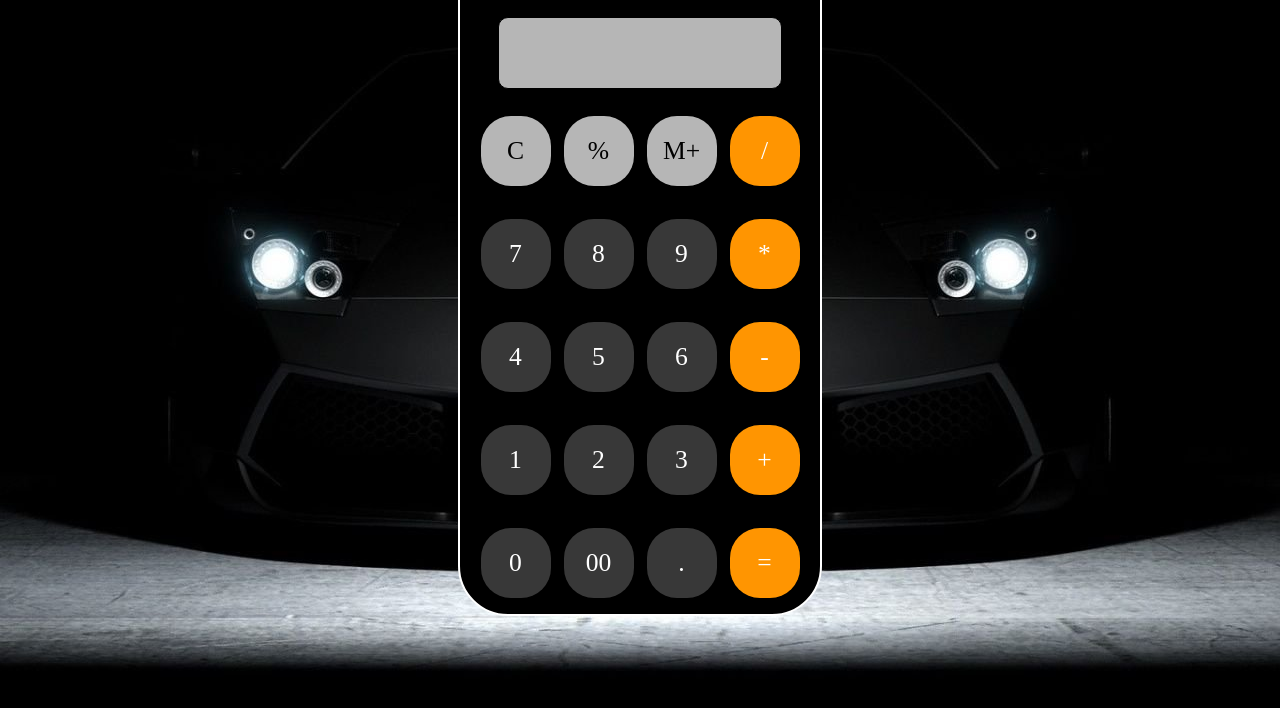
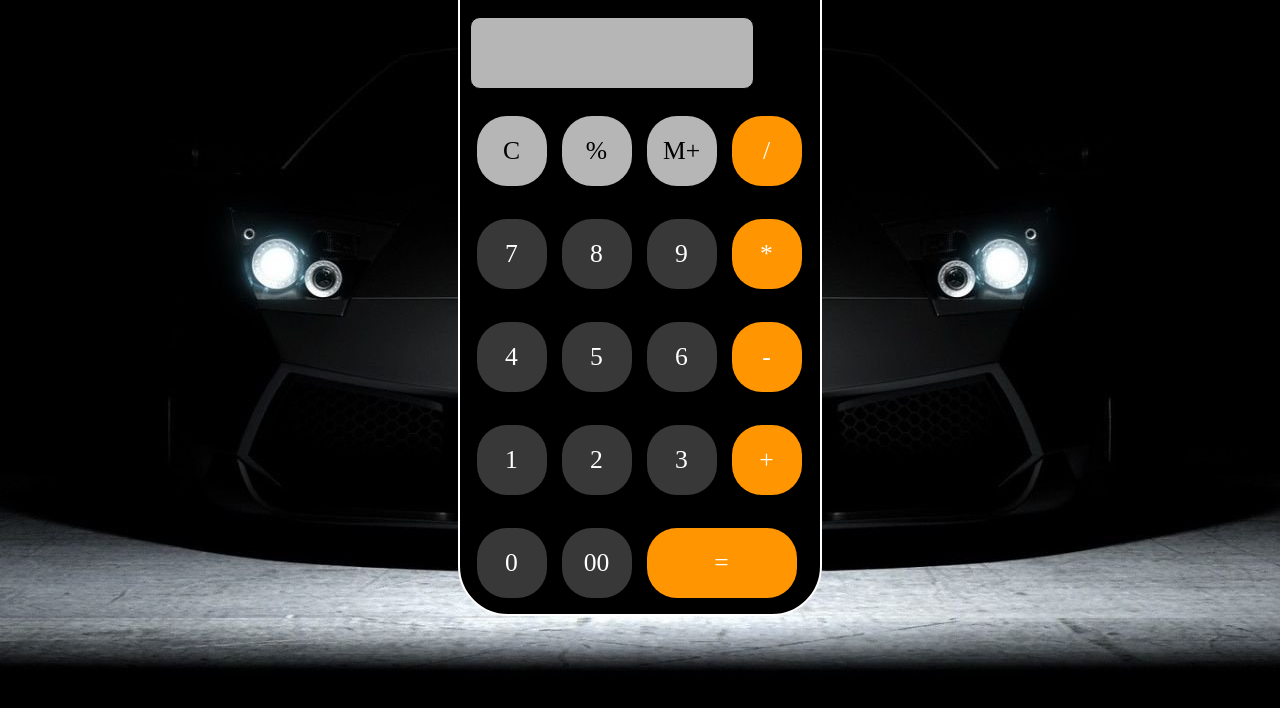
Before and after one commit to devanshbhardwajdb/Calculator-Project, a plain HTML site: page index.html in a window 1280 px wide. Shown: the part 52-760 px from the top of the page. Drawn offline with Linux system fonts and the light colour scheme.

Commit message:
Add files via upload

```diff
--- a/index.html
+++ b/index.html
@@ -16,7 +16,7 @@
             <h1 class="text">CALCULATOR</h1>
 
             <div class="row">
-                <input type="text" class="input">
+                <input type="number" class="input">
             </div>
             <div class="row">
                 <button class="button btn1">C</button>
@@ -53,8 +53,8 @@
             <div class="row">
                 <button class="button">0</button>
                 <button class="button">00</button>
-                <button class="button">.</button>
-                <button class="button btn">=</button>
+                <!-- <button class="button">.</button> -->
+                <button class="button btn btn3">=</button>
 
 
             </div>
--- a/script.js
+++ b/script.js
@@ -11,7 +11,7 @@ button.addEventListener('click',(e)=>{
         document.querySelector('input').value = string;
     }
     else{
-    console.log(e.target);
+    // console.log(e.target);
     string = string + e.target.innerHTML;
     document.querySelector('input').value = string;
     }
--- a/style.css
+++ b/style.css
@@ -13,6 +13,7 @@ body {
     font-family: 'Market Deco regular';
     font-size: 2rem;
     font-weight: 200;
+
 
 }
 
@@ -44,6 +45,7 @@ body {
 
 .container {
     display: flex;
+    display: grid;
     flex-direction: column;
     justify-content: center;
     align-items: center;
@@ -59,12 +61,22 @@ body {
 
 .row {
     margin: 10px;
-    display: flex;
-    justify-content: center;
-    align-items: center;
+    display: grid;
+    grid-template-rows: repeat(1,1fr);
+    grid-template-columns: repeat(4,1fr);
+
     /* border: 2px solid black; */
 
 
+}
+
+
+
+.btn3:last-child {
+    grid-column: 3/span 2;
+}
+.btn3{
+    width: 150px;
 }
 
 .row input {
@@ -77,3 +89,8 @@ body {
     background-color:rgb(182, 182, 182);
 
 }
+input::-webkit-outer-spin-button,
+input::-webkit-inner-spin-button {
+    -webkit-appearance: none;
+    margin: 0;
+}
```
